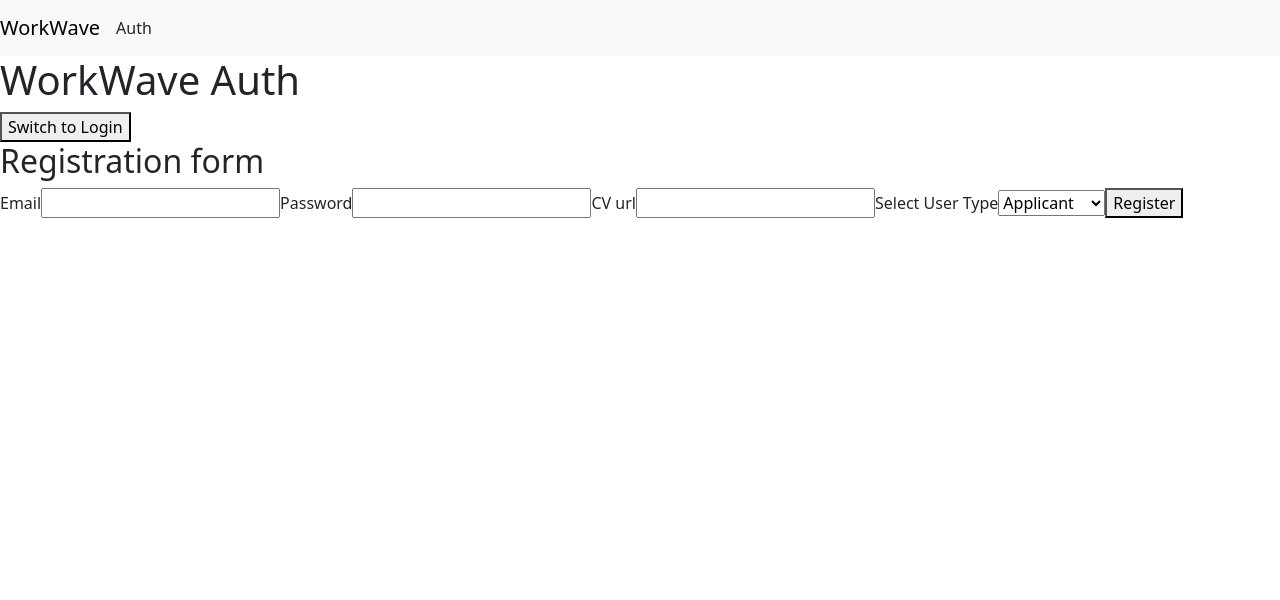
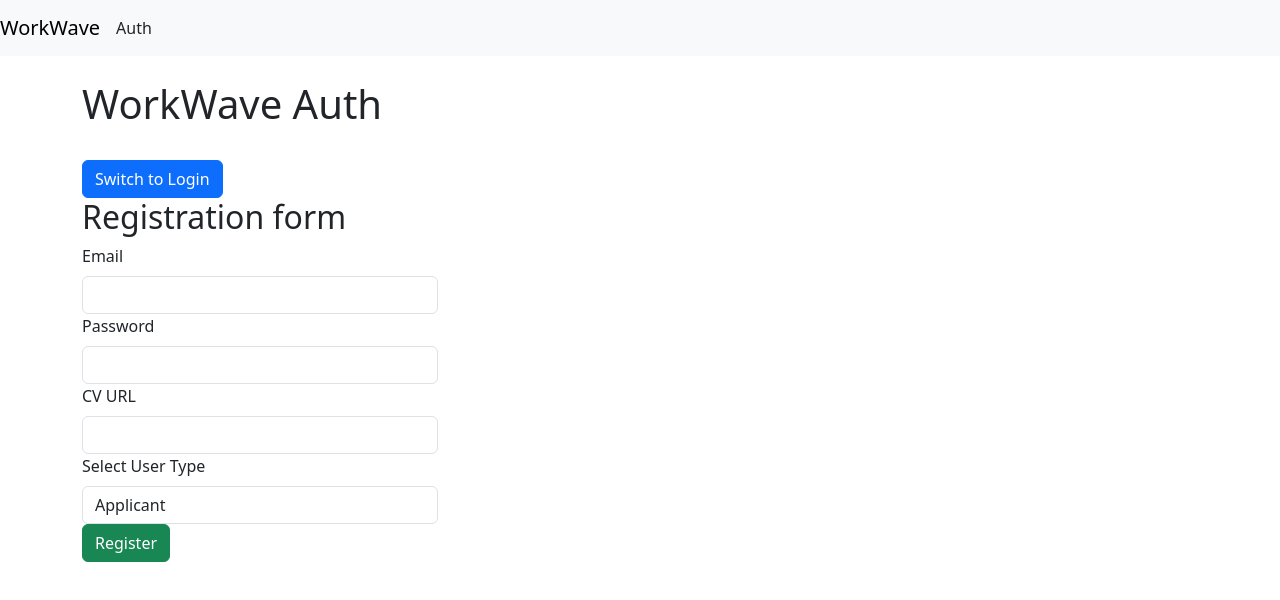
Before and after one commit to abhinabadutta2019/assignment-job-board-react-frontend-07-nov-23, a React (Create React App) app: page /auth in a window 1280 px wide. Both pictures are taken after a click on the button "Switch to Registration". Shown: the top 600 px of the page. Built offline with nearby package versions, Linux system fonts and the light colour scheme.

Commit message:
added to auth page

```diff
--- a/src/pages/Auth.js
+++ b/src/pages/Auth.js
@@ -1,13 +1,12 @@
 import { useContext, useState } from "react";
 import { AuthContext } from "../context/AuthContext";
+import { Button, Form, Container, Col, Row } from "react-bootstrap";
 
 const Auth = () => {
-  //
   const { login, url } = useContext(AuthContext);
-  //
-  // State to track which form is currently visible
+
   const [isLoginForm, setIsLoginForm] = useState(true);
-  //
+
   const loginHandler = async (event) => {
     event.preventDefault();
 
@@ -31,30 +30,25 @@ const Auth = () => {
           login(loginResult);
         }
       } else {
-        // Show an alert for login error
         window.alert("Login failed. Please check your username and password.");
       }
     } catch (err) {
       console.log(err);
-      // Show a generic error alert for network or other errors
       window.alert("An error occurred. Please try again.");
     }
   };
-  //
+
   const toggleForm = () => {
-    // Toggle between login and registration forms
     setIsLoginForm((prevIsLoginForm) => !prevIsLoginForm);
   };
-  //
+
   const registrationHandler = async (event) => {
     event.preventDefault();
 
     const email = document.getElementById("registrationEmail").value;
     const password = document.getElementById("registrationPassword").value;
-    //
     const cvUrl = document.getElementById("registrationCV").value;
-    //
-    const userType = document.getElementById("userType").value; // Get the selected user type
+    const userType = document.getElementById("userType").value;
 
     try {
       const response = await fetch(`${url}/users`, {
@@ -64,11 +58,9 @@ const Auth = () => {
           email: email,
           password: password,
           cvUrl: cvUrl,
-          userType: userType, // Include the selected user type
+          userType: userType,
         }),
       });
-
-      console.log(response, "response");
 
       if (response.ok) {
         const registrationResult = await response.json();
@@ -77,9 +69,7 @@ const Auth = () => {
           login(registrationResult);
         }
       } else {
-        //zod error showing with this
         if (response.status === 401) {
-          // Handle validation error
           const errorResponse = await response.json();
           window.alert(errorResponse.error);
         } else {
@@ -92,50 +82,67 @@ const Auth = () => {
     }
   };
 
-  //
   return (
-    <div>
-      <h1>WorkWave Auth</h1>
-      {/*  */}
-      <div>
-        <button onClick={toggleForm}>
-          {isLoginForm ? "Switch to Registration" : "Switch to Login"}
-        </button>
-      </div>
-      {/*  */}
+    <Container>
+      <h1 className="mt-4">WorkWave Auth</h1>
+      <Row>
+        <Col md={4} className="mt-4">
+          <Button onClick={toggleForm} variant="primary">
+            {isLoginForm ? "Switch to Registration" : "Switch to Login"}
+          </Button>
+        </Col>
+      </Row>
       {isLoginForm ? (
-        <div>
-          <h2>Login form</h2>
-          <form onSubmit={loginHandler}>
-            {/* <form> */}
-            <label>email</label>
-            <input id="loginEmail" type="text" required />
-            <label>Password</label>
-            <input id="loginPassword" type="text" required />
-            <button type="submit">Login</button>
-          </form>
-        </div>
+        <Row>
+          <Col md={4}>
+            <h2>Login form</h2>
+            <Form onSubmit={loginHandler}>
+              <Form.Group controlId="loginEmail">
+                <Form.Label>Email</Form.Label>
+                <Form.Control type="text" required />
+              </Form.Group>
+              <Form.Group controlId="loginPassword">
+                <Form.Label>Password</Form.Label>
+                <Form.Control type="text" required />
+              </Form.Group>
+              <Button type="submit" variant="success">
+                Login
+              </Button>
+            </Form>
+          </Col>
+        </Row>
       ) : (
-        <div>
-          <h2>Registration form</h2>
-          <form onSubmit={registrationHandler}>
-            <label>Email</label>
-            <input id="registrationEmail" type="text" required />
-            <label>Password</label>
-            <input id="registrationPassword" type="text" required />
-            <label>CV url</label>
-            <input id="registrationCV" type="text" required />
-            <label>Select User Type</label>
-            <select id="userType">
-              <option value="applicant">Applicant</option>
-              <option value="jobcreator">Job Creator</option>
-            </select>
-
-            <button type="submit">Register</button>
-          </form>
-        </div>
+        <Row>
+          <Col md={4}>
+            <h2>Registration form</h2>
+            <Form onSubmit={registrationHandler}>
+              <Form.Group controlId="registrationEmail">
+                <Form.Label>Email</Form.Label>
+                <Form.Control type="text" required />
+              </Form.Group>
+              <Form.Group controlId="registrationPassword">
+                <Form.Label>Password</Form.Label>
+                <Form.Control type="text" required />
+              </Form.Group>
+              <Form.Group controlId="registrationCV">
+                <Form.Label>CV URL</Form.Label>
+                <Form.Control type="text" required />
+              </Form.Group>
+              <Form.Group controlId="userType">
+                <Form.Label>Select User Type</Form.Label>
+                <Form.Control as="select">
+                  <option value="applicant">Applicant</option>
+                  <option value="jobcreator">Job Creator</option>
+                </Form.Control>
+              </Form.Group>
+              <Button type="submit" variant="success">
+                Register
+              </Button>
+            </Form>
+          </Col>
+        </Row>
       )}
-    </div>
+    </Container>
   );
 };
 
```
